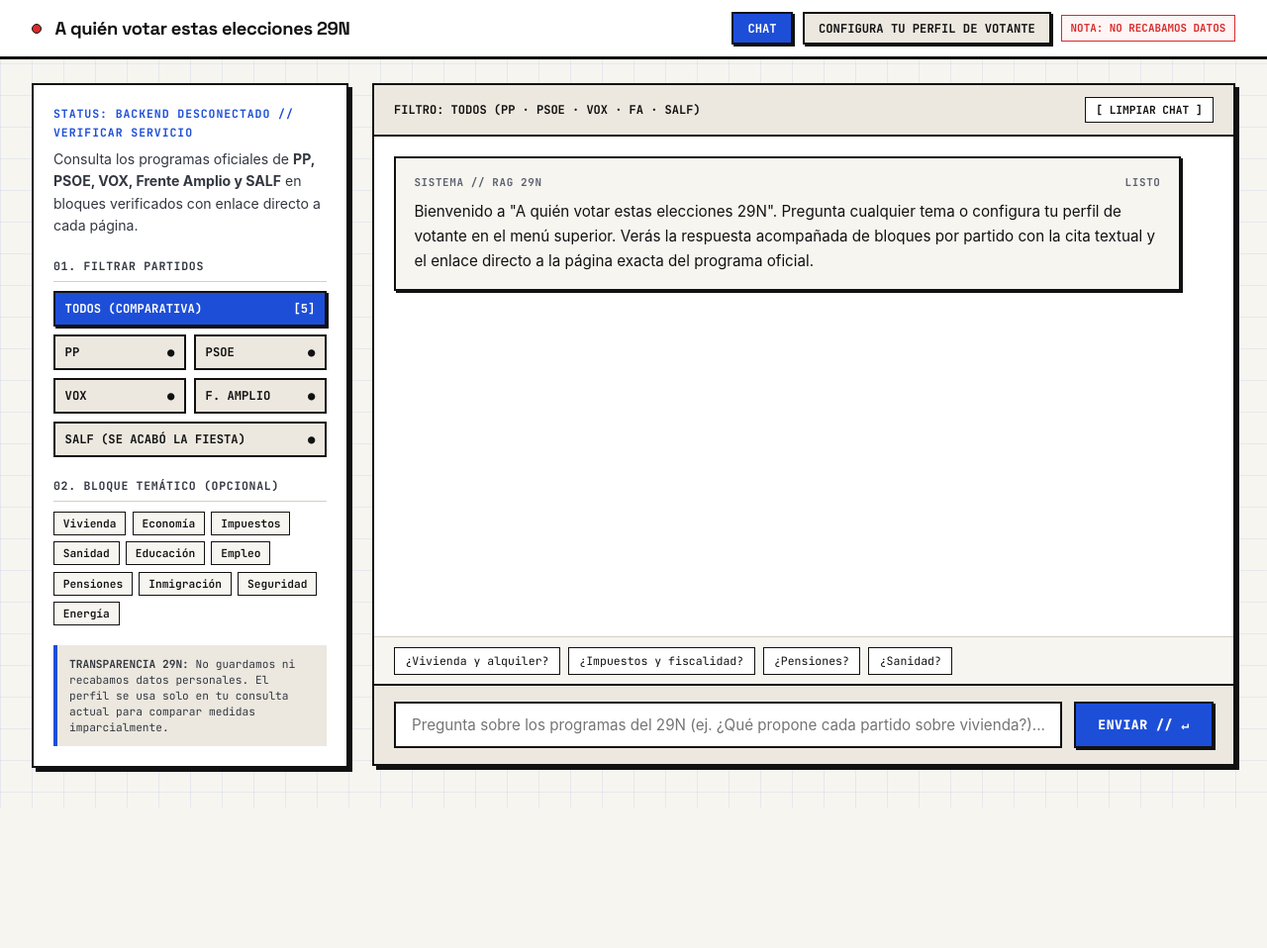
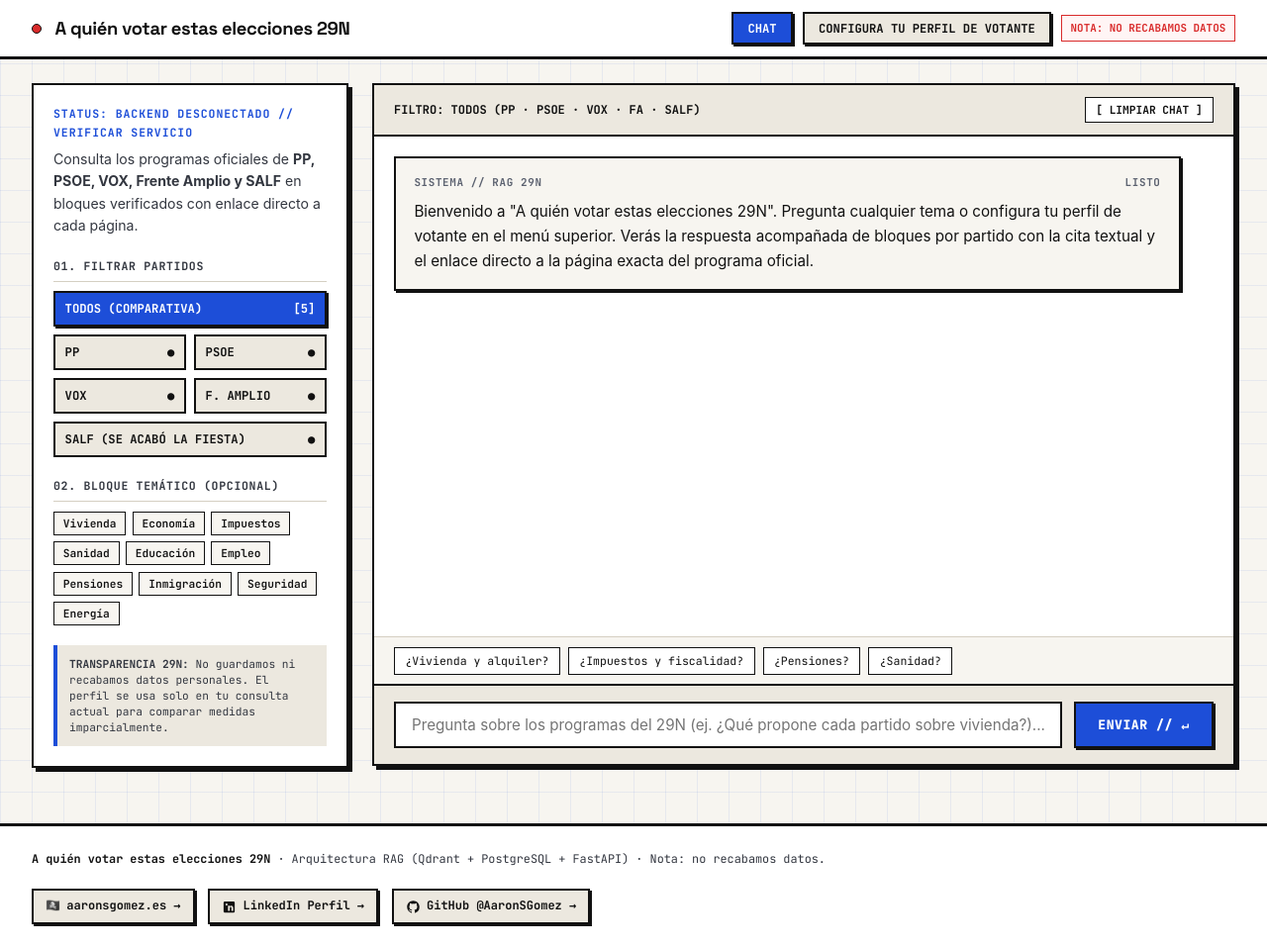
Before and after one commit to AaronSGomez/29N_elecciones, a plain HTML site: page frontend/index.html in a window 1280 px wide. Shown: the whole page at 99% size. Before the commit the page ends 816 px from the top, so only its background shows below. Drawn offline with Linux system fonts and the light colour scheme; no server answers.

Commit message:
feat: añadir footer con aaronsgomez.es, LinkedIn y GitHub

```diff
--- a/frontend/Style/chat.css
+++ b/frontend/Style/chat.css
@@ -330,6 +330,62 @@
   display: none !important;
 }
 
+/* --- FOOTER AUTOR & CONTACTO --- */
+.site-footer {
+  background: var(--bg-surface);
+  border-top: 3px solid var(--border-strong);
+  padding: 1.5rem 2rem;
+  margin-top: 1rem;
+}
+
+.footer-inner {
+  max-width: 1320px;
+  margin: 0 auto;
+  display: flex;
+  justify-content: space-between;
+  align-items: center;
+  flex-wrap: wrap;
+  gap: 1.25rem;
+}
+
+.footer-meta {
+  font-family: var(--font-mono);
+  font-size: 0.74rem;
+  color: var(--ink-secondary);
+}
+
+.footer-meta strong {
+  color: var(--ink-primary);
+}
+
+.footer-link-list {
+  list-style: none;
+  display: flex;
+  flex-wrap: wrap;
+  gap: 0.85rem;
+  align-items: center;
+}
+
+.footer-link-list a {
+  display: inline-flex;
+  align-items: center;
+  gap: 0.4rem;
+  font-family: var(--font-mono);
+  font-size: 0.75rem;
+  font-weight: 700;
+  background: var(--bg-secondary);
+  border: 2px solid var(--border-strong);
+  padding: 0.4rem 0.75rem;
+  box-shadow: var(--shadow-flat);
+  transition: transform var(--transition-fast), background var(--transition-fast), color var(--transition-fast);
+}
+
+.footer-link-list a:hover {
+  transform: translate(-1px, -1px);
+  background: var(--accent-vermilion);
+  color: #FFFFFF;
+}
+
 .suggestions-row {
   padding: 0.6rem 1.25rem;
   border-top: 1px solid var(--border-subtle);
--- a/frontend/index.html
+++ b/frontend/index.html
@@ -195,6 +195,34 @@
     </section>
   </main>
 
+  <footer class="site-footer">
+    <div class="footer-inner">
+      <div class="footer-meta">
+        <strong>A quién votar estas elecciones 29N</strong> · Arquitectura RAG (Qdrant + PostgreSQL + FastAPI) · Nota: no recabamos datos.
+      </div>
+      <ul class="footer-link-list">
+        <li>
+          <a href="https://aaronsgomez.es" target="_blank" rel="noopener">
+            <span>🏴‍☠️</span>
+            <span>aaronsgomez.es &rarr;</span>
+          </a>
+        </li>
+        <li>
+          <a href="https://www.linkedin.com/in/aaronsgomez/" target="_blank" rel="noopener">
+            <svg width="15" height="15" viewBox="0 0 24 24" fill="currentColor" aria-hidden="true"><path d="M19 3a2 2 0 0 1 2 2v14a2 2 0 0 1-2 2H5a2 2 0 0 1-2-2V5a2 2 0 0 1 2-2h14m-.5 15.5v-5.3a3.26 3.26 0 0 0-3.26-3.26c-.85 0-1.84.52-2.28 1.3v-1.11h-2.79v8.37h2.79v-4.93c0-.77.62-1.4 1.39-1.4a1.4 1.4 0 0 1 1.4 1.4v4.93h2.75M6.46 10.9h2.79v8.37H6.46v-8.37M7.86 6.54a1.63 1.63 0 1 0 0 3.26 1.63 1.63 0 0 0 0-3.26z"/></svg>
+            <span>LinkedIn Perfil &rarr;</span>
+          </a>
+        </li>
+        <li>
+          <a href="https://github.com/AaronSGomez" target="_blank" rel="noopener">
+            <svg width="15" height="15" viewBox="0 0 24 24" fill="currentColor" aria-hidden="true"><path fill-rule="evenodd" clip-rule="evenodd" d="M12 2C6.477 2 2 6.484 2 12.017c0 4.425 2.865 8.18 6.839 9.504.5.092.682-.217.682-.483 0-.237-.008-.868-.013-1.703-2.782.605-3.369-1.343-3.369-1.343-.454-1.158-1.11-1.466-1.11-1.466-.908-.62.069-.608.069-.608 1.003.07 1.53 1.032 1.53 1.032.892 1.53 2.341 1.088 2.91.832.092-.647.35-1.088.636-1.338-2.22-.253-4.555-1.113-4.555-4.951 0-1.093.39-1.988 1.029-2.688-.103-.253-.446-1.272.098-2.65 0 0 .84-.27 2.75 1.026A9.564 9.564 0 0112 6.844c.85.004 1.705.115 2.504.337 1.909-1.296 2.747-1.027 2.747-1.027.546 1.379.202 2.398.1 2.651.64.7 1.028 1.595 1.028 2.688 0 3.848-2.339 4.695-4.566 4.943.359.309.678.92.678 1.855 0 1.338-.012 2.419-.012 2.747 0 .268.18.58.688.482A10.019 10.019 0 0022 12.017C22 6.484 17.522 2 12 2z"/></svg>
+            <span>GitHub @AaronSGomez &rarr;</span>
+          </a>
+        </li>
+      </ul>
+    </div>
+  </footer>
+
   <script src="/js/chat.js"></script>
 </body>
 </html>
```
